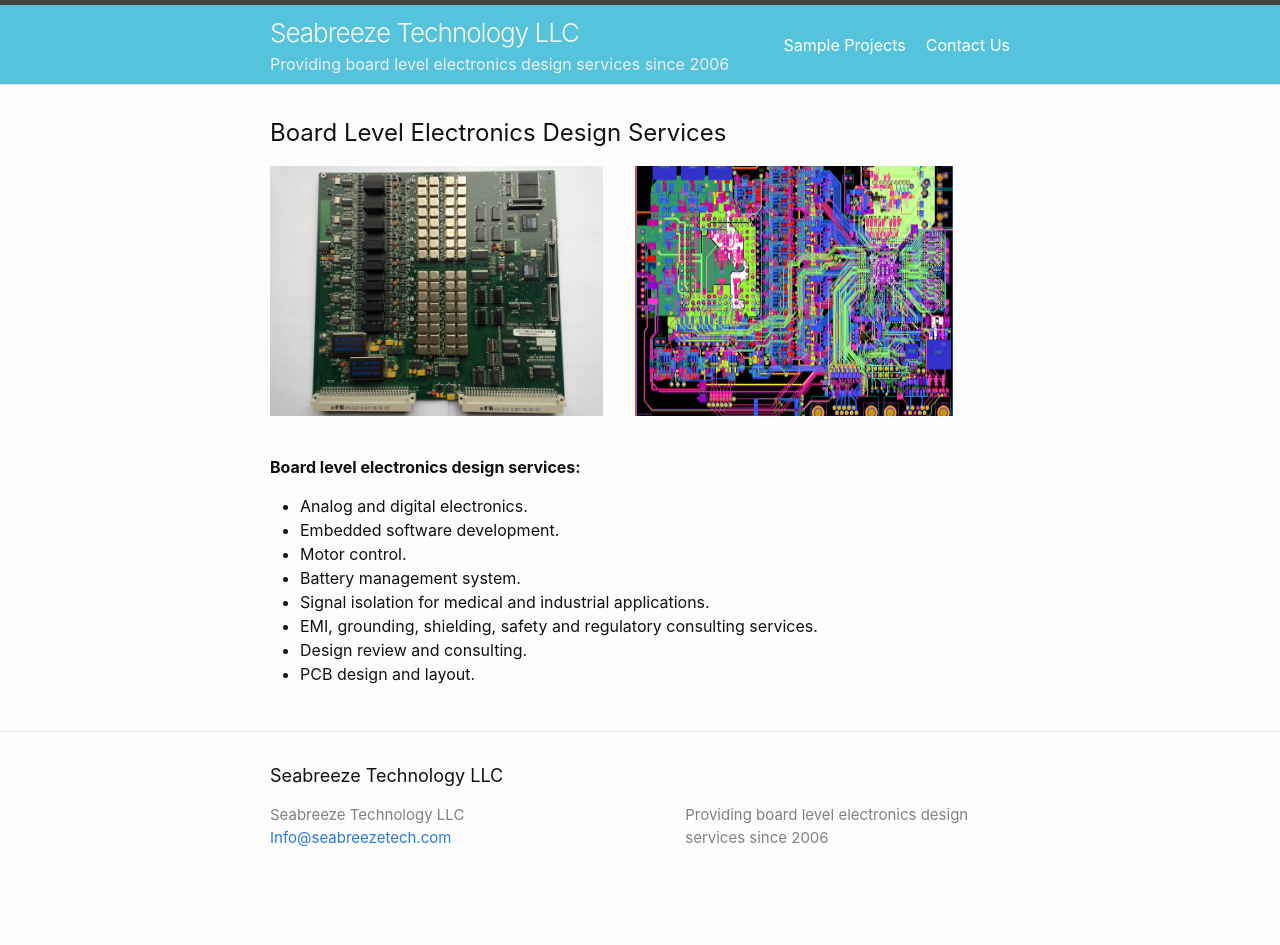
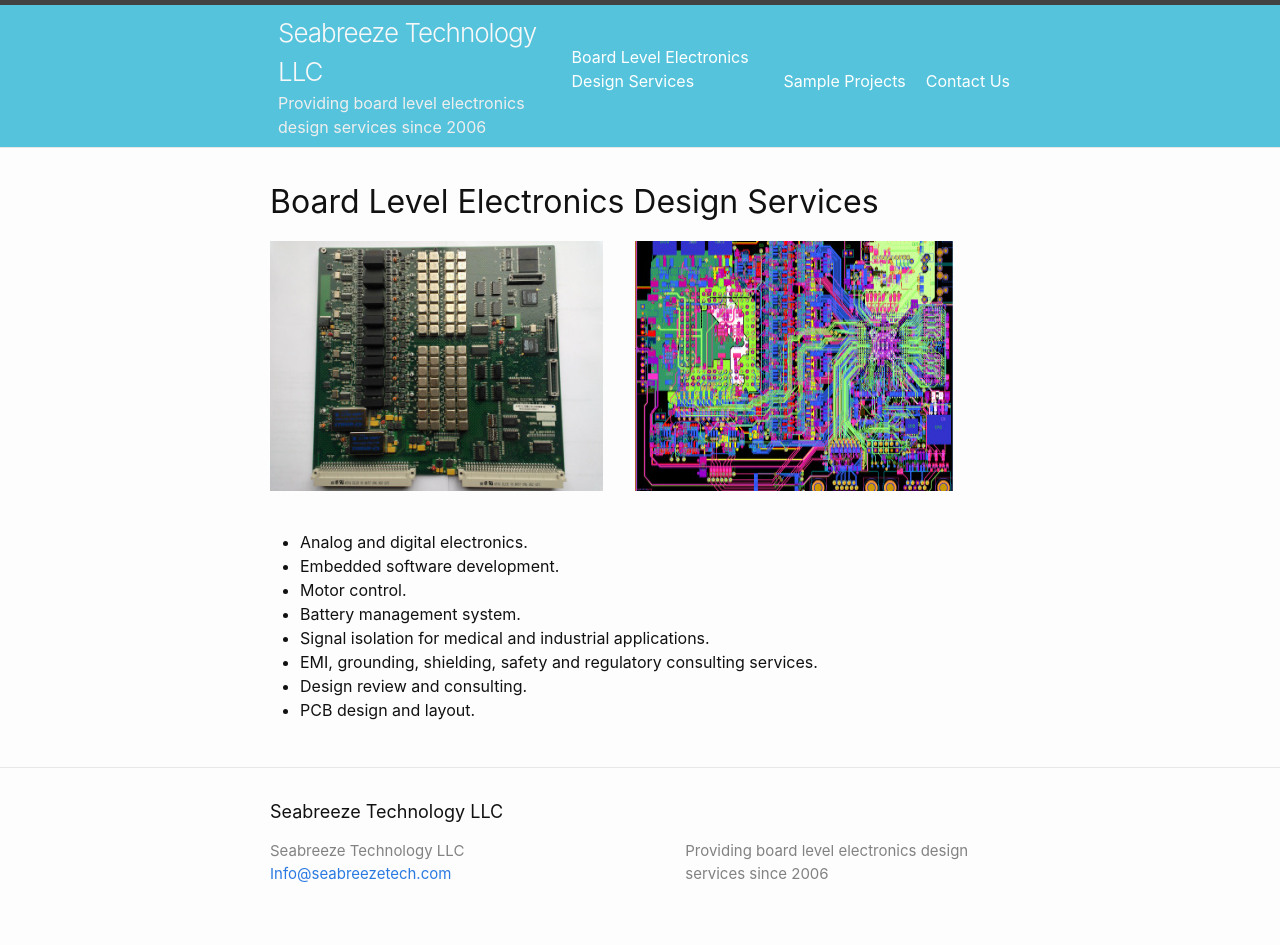
Before and after one commit to atc3/seabreezetech, a Jekyll site: the page built from index.markdown, in a window 1280 px wide. Built offline with Jekyll 4.4.1, drawn with Linux system fonts in a browser that asks for light colours; before the commit the page ends 909 px from its top, so only the background shows below that.

Commit message:
style adjustments

```diff
--- a/_includes/header.html
+++ b/_includes/header.html
@@ -3,7 +3,7 @@
   <div class="wrapper" style="display: flex; flex-direction: row; align-items: center;">
     {%- assign default_paths = site.pages | sort:"order" | map: "path" -%}
     {%- assign page_paths = site.header_pages | default: default_paths -%}
-    <div style="display: flex; flex-direction: column; flex: 1; padding: 0.5rem 0rem;">
+    <div style="display: flex; flex-direction: column; flex: 1; padding: 0.5rem; margin-right: 1rem; min-width: 30%;">
       <a class="site-title" rel="author" href="{{ "/" | relative_url }}">{{ site.title | escape }}</a>
       <span style="color: #eee; font-weight: normal;">{{ site.description | escape }}</span>
     </div>
--- a/_sass/minima/_layout.scss
+++ b/_sass/minima/_layout.scss
@@ -42,6 +42,8 @@
     // color: $text-color;
     color: #fff;
     line-height: $base-line-height;
+    display: inline-block;
+    max-width: 12rem;
 
     // Gaps between nav items, but not on the last one
     &:not(:last-child) {
--- a/index.markdown
+++ b/index.markdown
@@ -3,9 +3,8 @@
 # To modify the layout, see https://jekyllrb.com/docs/themes/#overriding-theme-defaults
 
 layout: home
+title: Board Level Electronics Design Services
 ---
-
-## Board Level Electronics Design Services
 
 <div style="display: flex; flex-direction: row;">
     <img src="/assets/13859132201.jpg" />
```
Also changed, not shown: other parts of index.markdown (+0 -2 lines).
